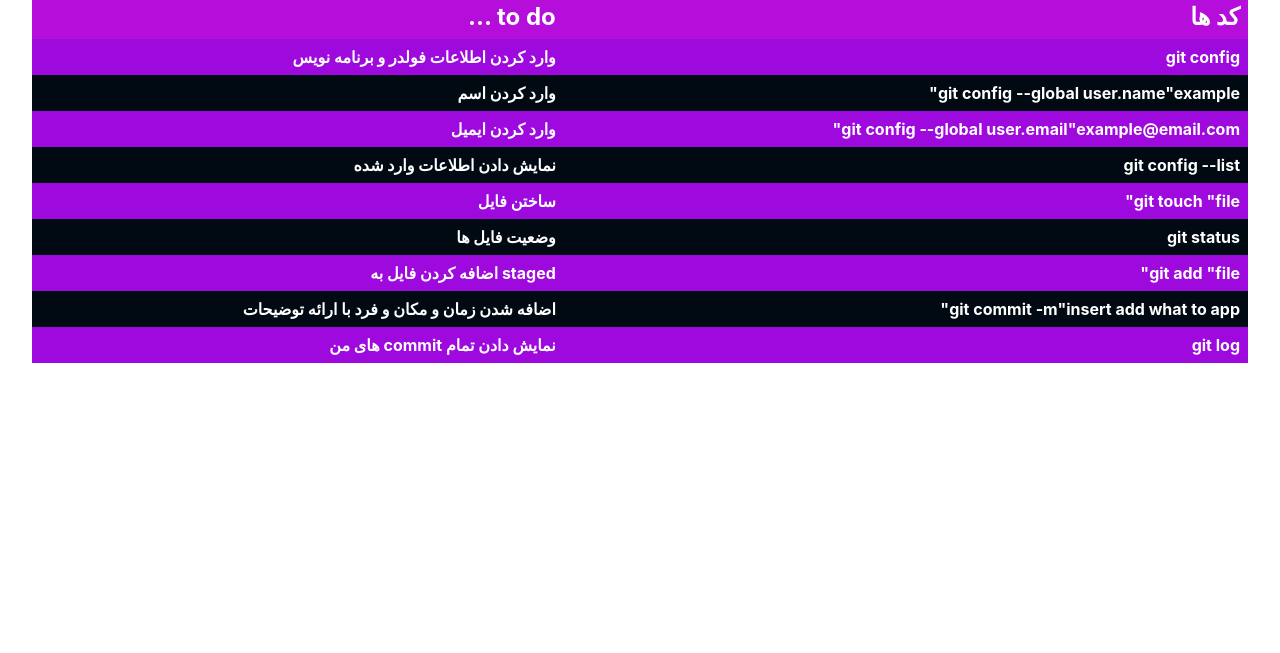
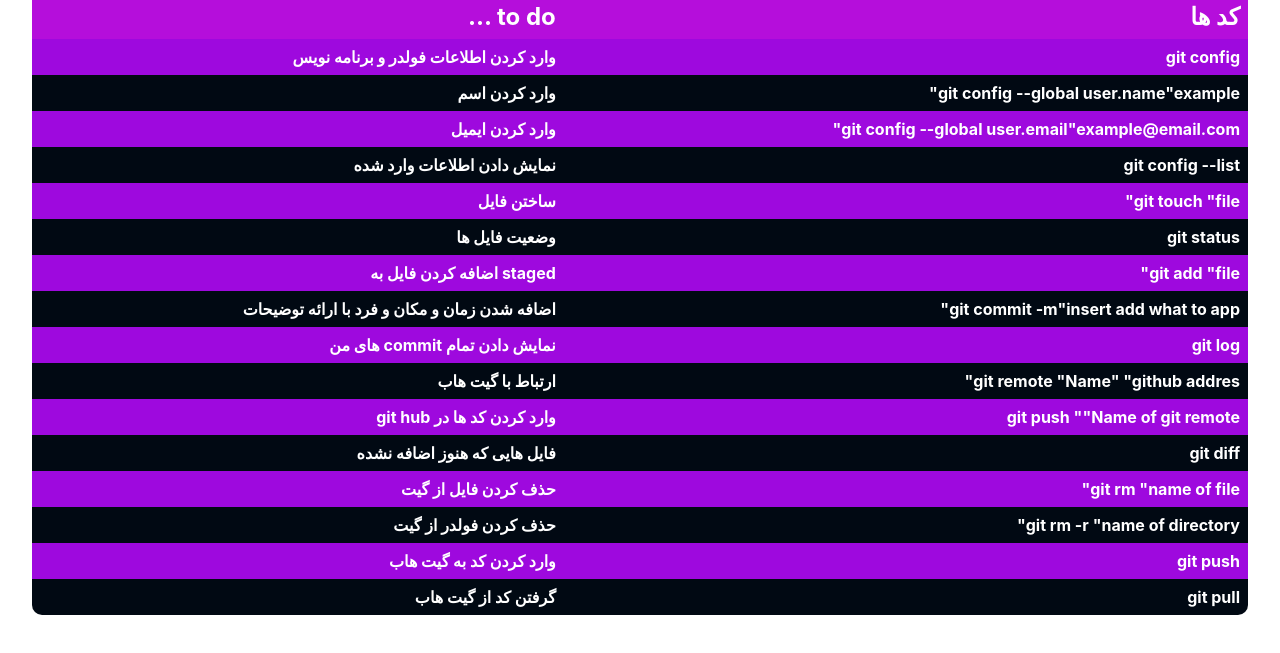
Before and after one commit to Matin-Sangabi/git-course, a plain HTML site: page index.html in a window 1280 px wide. Shown: the part 77-730 px from the top of the page. Drawn offline with Linux system fonts and the light colour scheme.

Commit message:
index.html v1.10

```diff
--- a/index.html
+++ b/index.html
@@ -52,6 +52,34 @@
             <td>git log</td>
             <td>نمایش دادن تمام commit  های من</td>
         </tr>
+        <tr>
+            <td>git remote "Name" "github addres"</td>
+            <td>ارتباط با گیت  هاب</td>
+        </tr>
+        <tr>
+            <td>git push ""Name of git remote</td>
+            <td>وارد کردن کد ها در git hub</td>
+        </tr>
+        <tr>
+            <td>git diff </td>
+            <td>فایل هایی که هنوز اضافه نشده</td>
+        </tr>
+        <tr>
+            <td>git rm "name of file"</td>
+            <td>حذف کردن فایل از گیت</td>
+        </tr>
+        <tr>
+            <td>git rm -r "name of directory"</td>
+            <td>حذف کردن فولدر از گیت</td>
+        </tr>
+        <tr>
+            <td>git push</td>
+            <td>وارد کردن کد به گیت هاب</td>
+        </tr>
+        <tr>
+            <td>git pull</td>
+            <td>گرفتن کد از گیت هاب</td>
+        </tr>
     </table>
 </body>
 </html>
```
